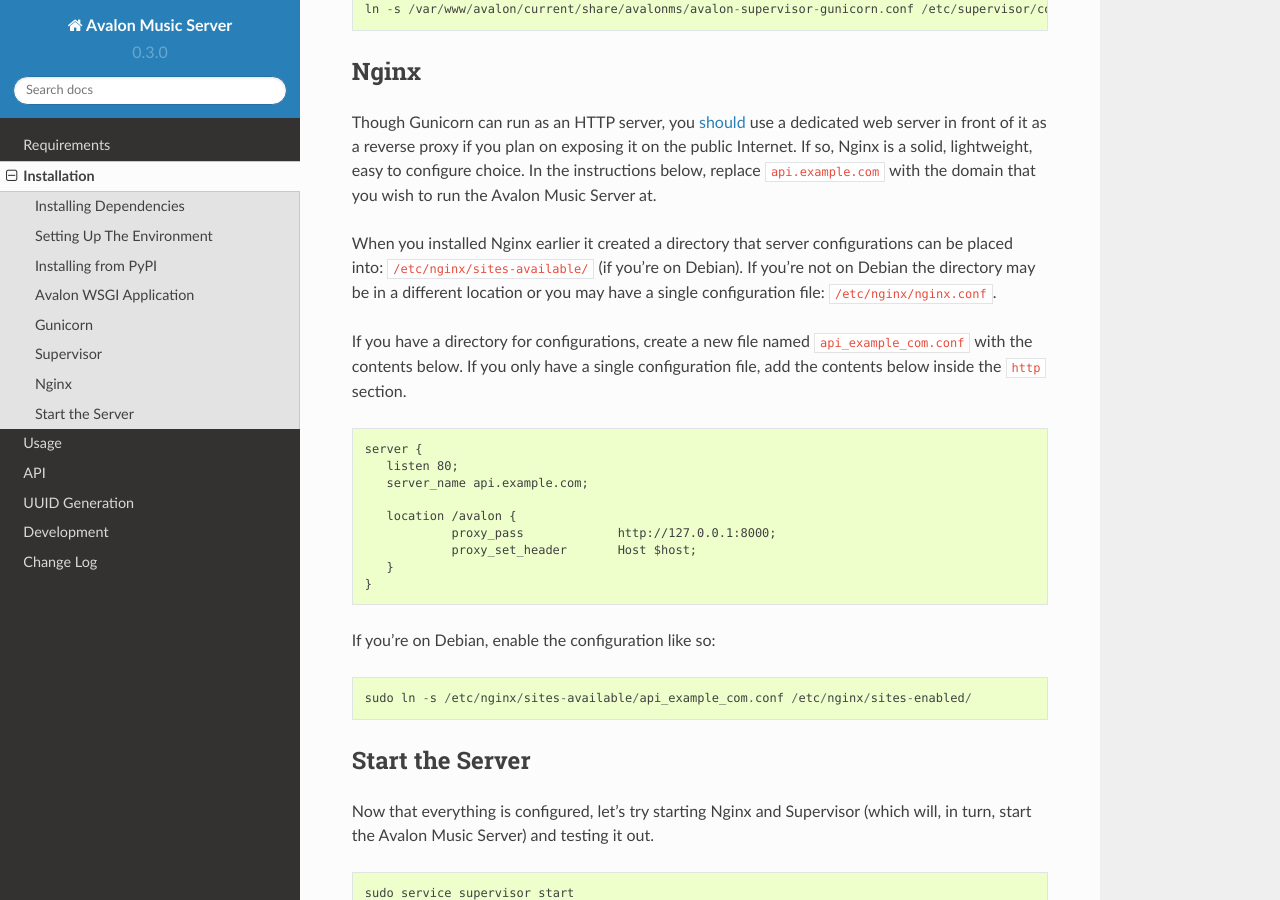
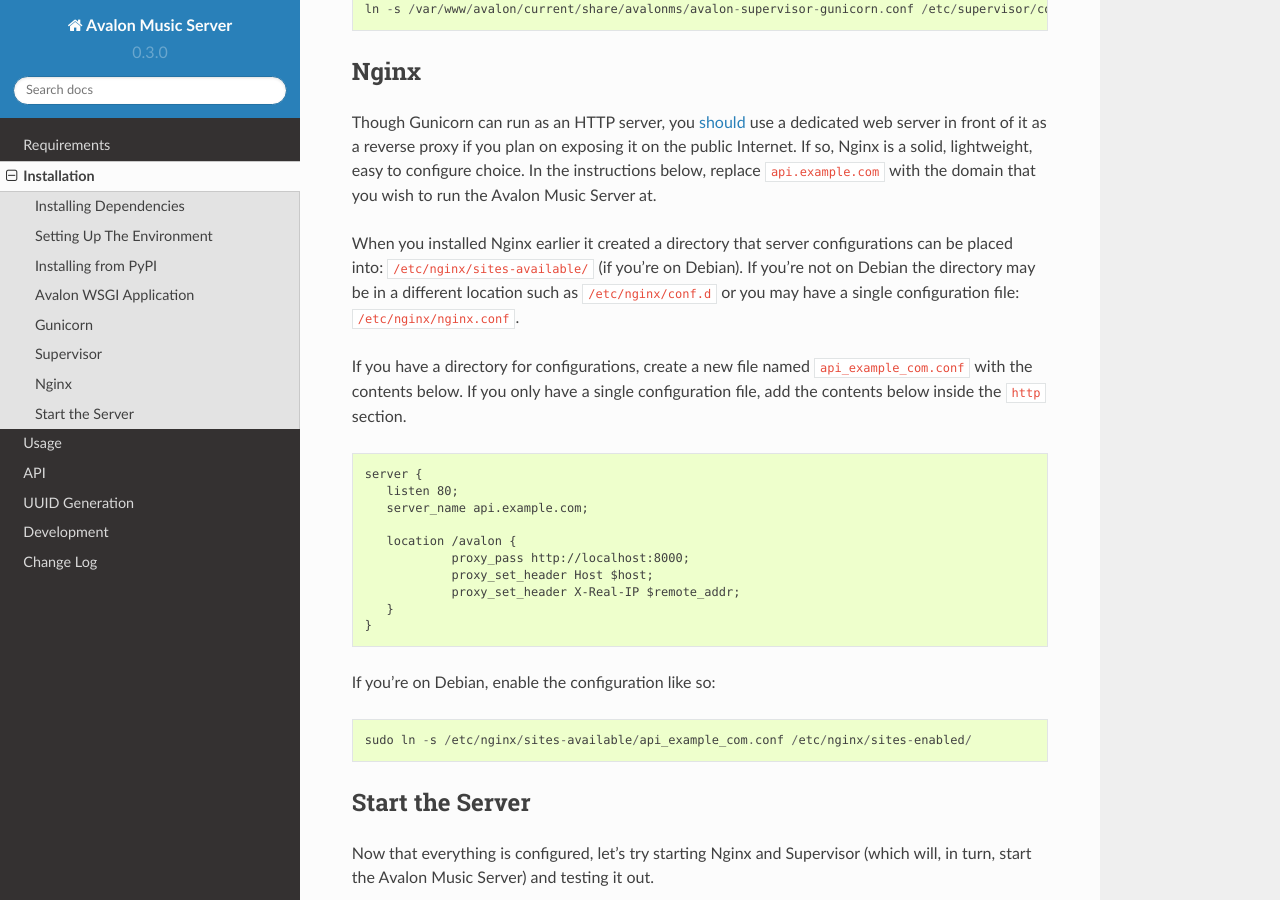
Before and after one commit to 56quarters/avalonms, a Sphinx documentation site: the page built from doc/source/installation.rst, in a window 1280 px wide and 900 px high, scrolled down 2498 px. Built offline with Sphinx 7.4.7 and the Read the Docs theme 2.0.0, drawn with Linux system fonts in a browser that asks for light colours.

Commit message:
Clean up Nginx config and mention the typical location for configs

```diff
--- a/doc/source/installation.rst
+++ b/doc/source/installation.rst
@@ -116,8 +116,8 @@
 
 When you installed Nginx earlier it created a directory that server configurations can be
 placed into: ``/etc/nginx/sites-available/`` (if you're on Debian). If you're not on Debian
-the directory may be in a different location or you may have a single configuration
-file: ``/etc/nginx/nginx.conf``.
+the directory may be in a different location such as ``/etc/nginx/conf.d`` or you may have
+a single configuration file: ``/etc/nginx/nginx.conf``.
 
 If you have a directory for configurations, create a new file named ``api_example_com.conf``
 with the contents below. If you only have a single configuration file, add the contents below
@@ -128,8 +128,9 @@
        server_name api.example.com;
 
        location /avalon {
-                proxy_pass             http://127.0.0.1:8000;
-                proxy_set_header       Host $host;
+                proxy_pass http://localhost:8000;
+                proxy_set_header Host $host;
+                proxy_set_header X-Real-IP $remote_addr;
        }
     }
 
```
